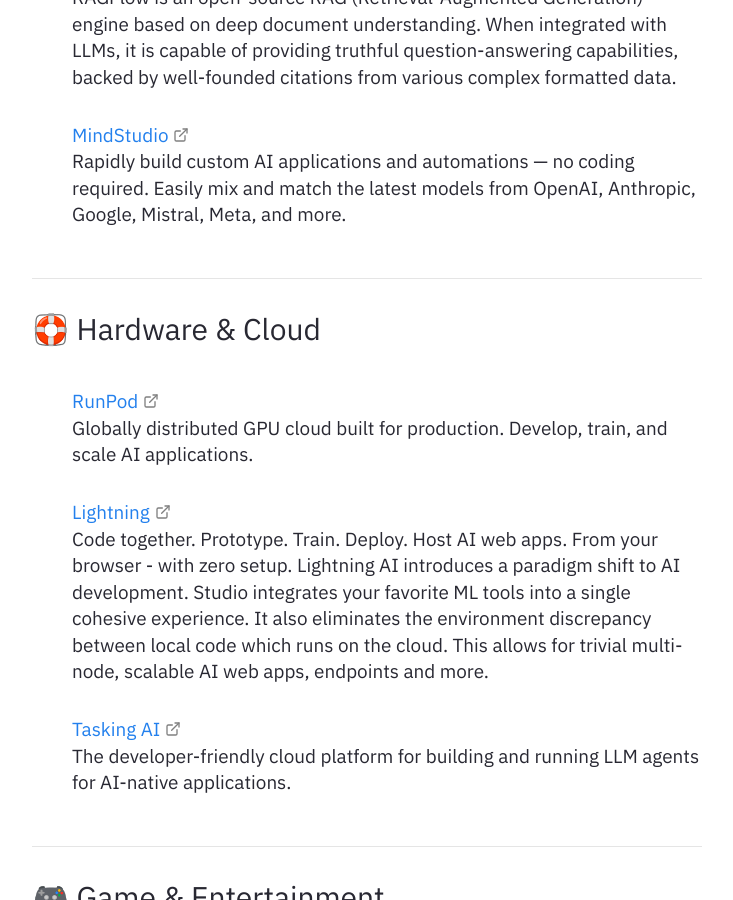
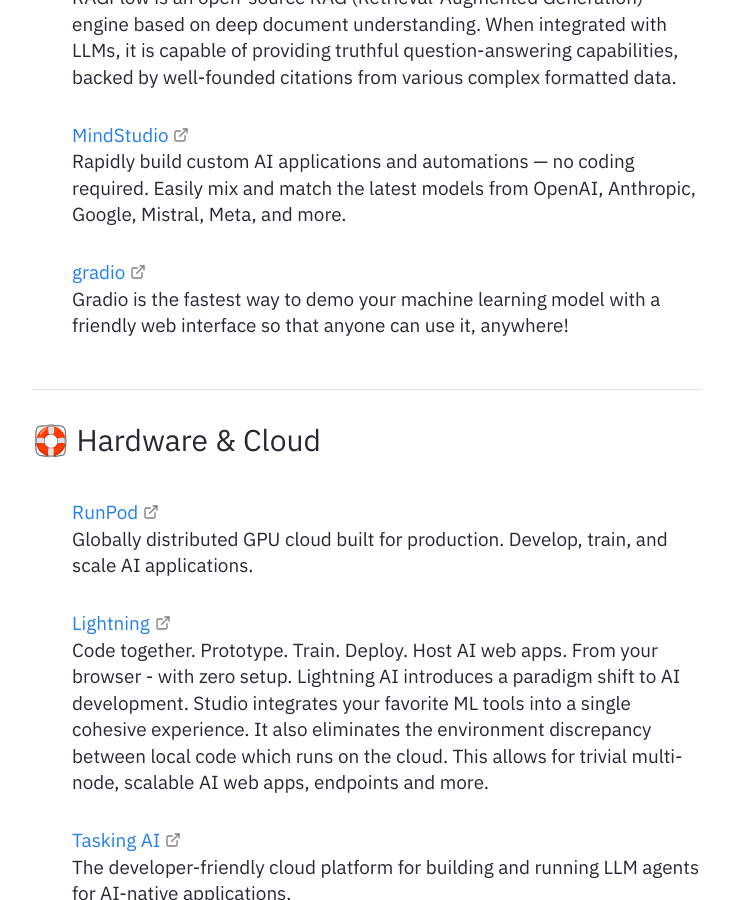
Before and after one commit to AI-Atlaas/ai-atlas-site, a Jekyll site: the page built from pages/index.md, in a window 1280 px wide and 900 px high, scrolled down 39731 px. Shown: the whole window, without its empty margins (273-1006 px from the left). Built offline with Jekyll 4.4.1, drawn with Linux system fonts in a browser that asks for light colours; some of the changed text lies outside the part shown.

Commit message:
Update README from AI-Atlas/AI-Atlas

```diff
--- a/pages/docs/list.md
+++ b/pages/docs/list.md
@@ -981,6 +981,9 @@
 - [MindStudio](https://www.mindstudio.ai)
    Rapidly build custom AI applications and automations — no coding required. Easily mix and match the latest models from OpenAI, Anthropic, Google, Mistral, Meta, and more.
 
+- [gradio](https://www.gradio.app)
+   Gradio is the fastest way to demo your machine learning model with a friendly web interface so that anyone can use it, anywhere!
+
 ---
 
 ### 🛟 Hardware & Cloud
@@ -1093,6 +1096,9 @@
 
 - [ultralytics](https://docs.ultralytics.com)
    YOLO11 is built on cutting-edge advancements in deep learning and computer vision, offering unparalleled performance in terms of speed and accuracy. Its streamlined design makes it suitable for various applications and easily adaptable to different hardware platforms, from edge devices to cloud APIs.
+
+- [Deep Live Cam](https://github.com/hacksider/Deep-Live-Cam)
+   Real-time face swap and video deepfake with a single click and only a single image.
 
 ---
 
```
